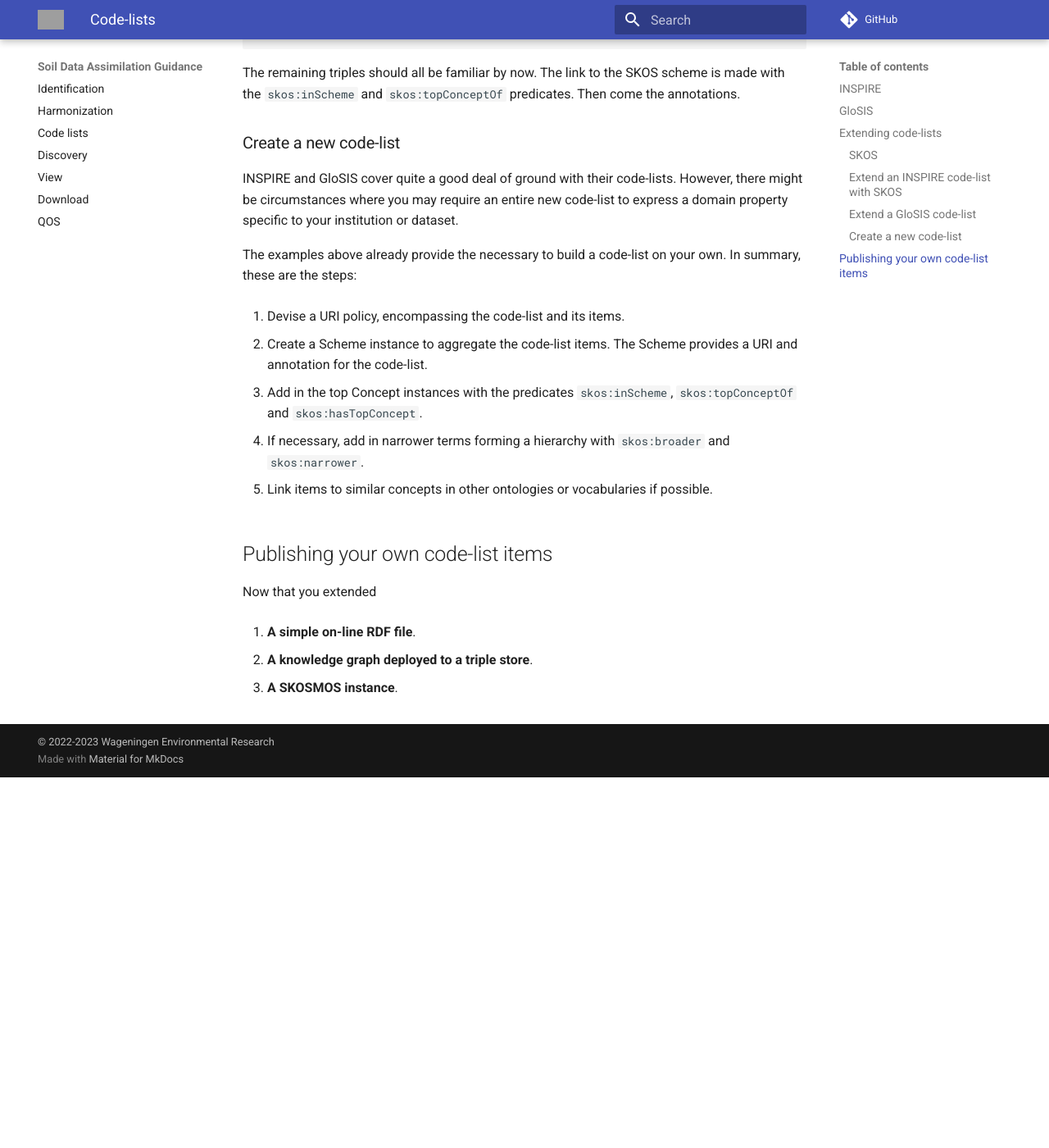
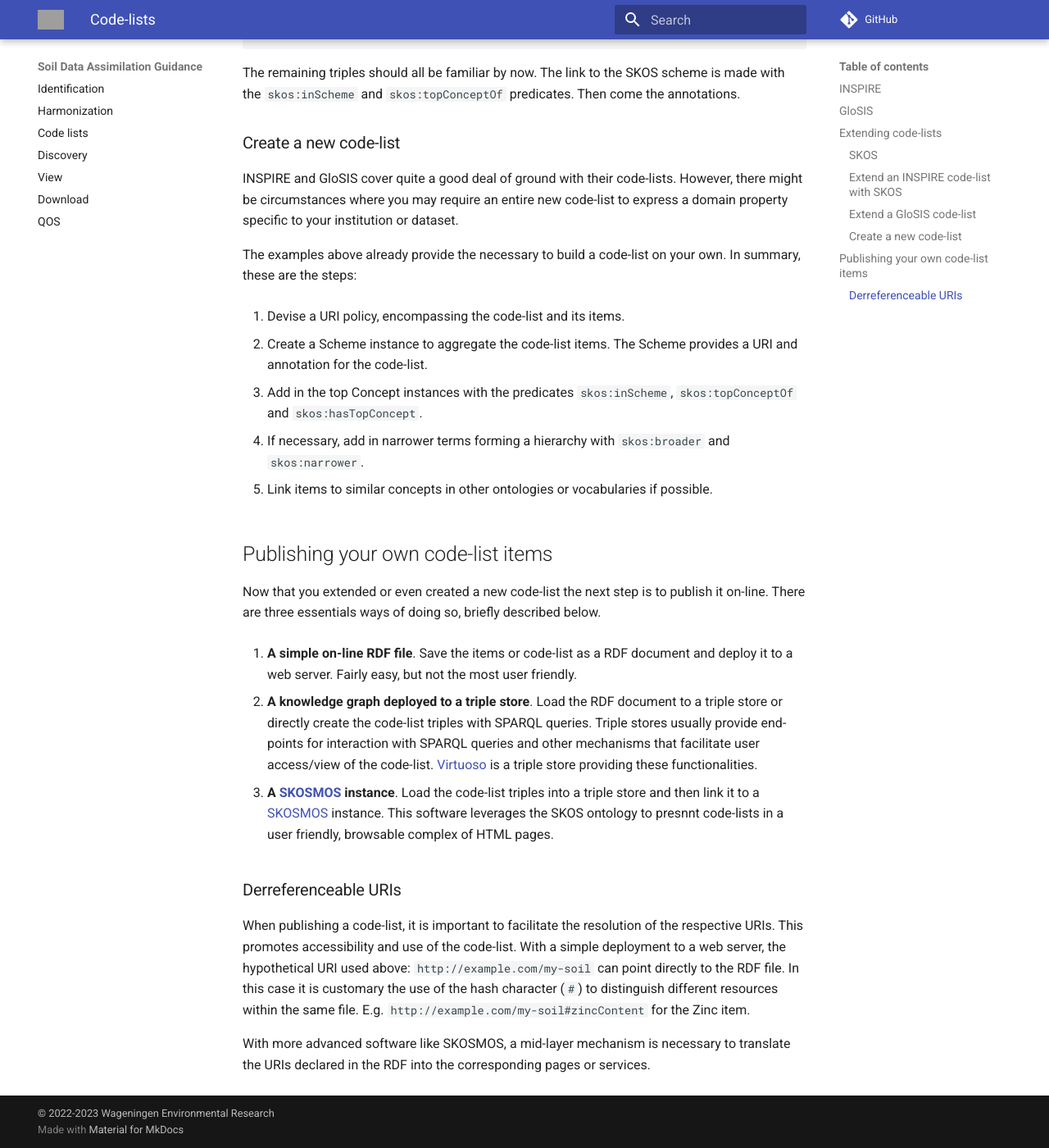
Before and after one commit to ejpsoil/soildata-assimilation-guidance, an MkDocs documentation site: the page built from docs/code-listsExtension.md, in a window 1280 px wide and 1400 px high, scrolled down 4575 px. Shown: the whole window at 82% size. Built offline with MkDocs 1.6.1 and Material for MkDocs 9.7.7, drawn with Linux system fonts in a browser that asks for light colours; comment, search, counter and statistics services are not loaded; before the commit the page ends 5523 px from its top, so only the background shows below that; grey boxes are pictures that could not be loaded.

Commit message:
Publshing own code-lists

```diff
--- a/docs/code-listsExtension.md
+++ b/docs/code-listsExtension.md
@@ -249,10 +249,33 @@ own. In summary, these are the steps:
 Publishing your own code-list items
 -----------------------------------
 
-Now that you extended
+Now that you extended or even created a new code-list the next step is to
+publish it on-line. There are three essentials ways of doing so, briefly
+described below.
 
-1. **A simple on-line RDF file**.
+1. **A simple on-line RDF file**. Save the items or code-list as a RDF document
+   and deploy it to a web server. Fairly easy, but not the most user friendly.
 
-2. **A knowledge graph deployed to a triple store**.
+2. **A knowledge graph deployed to a triple store**. Load the RDF document to a
+   triple store or directly create the code-list triples with SPARQL queries.
+Triple stores usually provide end-points for interaction with SPARQL queries and
+other mechanisms that facilitate user access/view of the code-list.
+[Virtuoso](tools/virtuoso.md) is a triple store providing these functionalities.
 
-3. **A SKOSMOS instance**.
+3. **A [SKOSMOS](tools/skosmos.md) instance**. Load the code-list triples into a triple store and then
+   link it to a [SKOSMOS](tools/skosmos.md) instance. This software leverages
+the SKOS ontology to presnnt code-lists in a
+user friendly, browsable complex of HTML pages.
+
+### Derreferenceable URIs
+
+When publishing a code-list, it is important to facilitate the resolution of the
+respective URIs. This promotes accessibility and use of the code-list. With a
+simple deployment to a web server, the hypothetical URI used above:
+`http://example.com/my-soil` can point directly to the RDF file. In this case it
+is customary the use of the hash character (`#`) to distinguish different
+resources within the same file. E.g.  `http://example.com/my-soil#zincContent`
+for the Zinc item.
+
+With more advanced software like SKOSMOS, a mid-layer mechanism is necessary to
+translate the URIs declared in the RDF into the corresponding pages or services.
```
